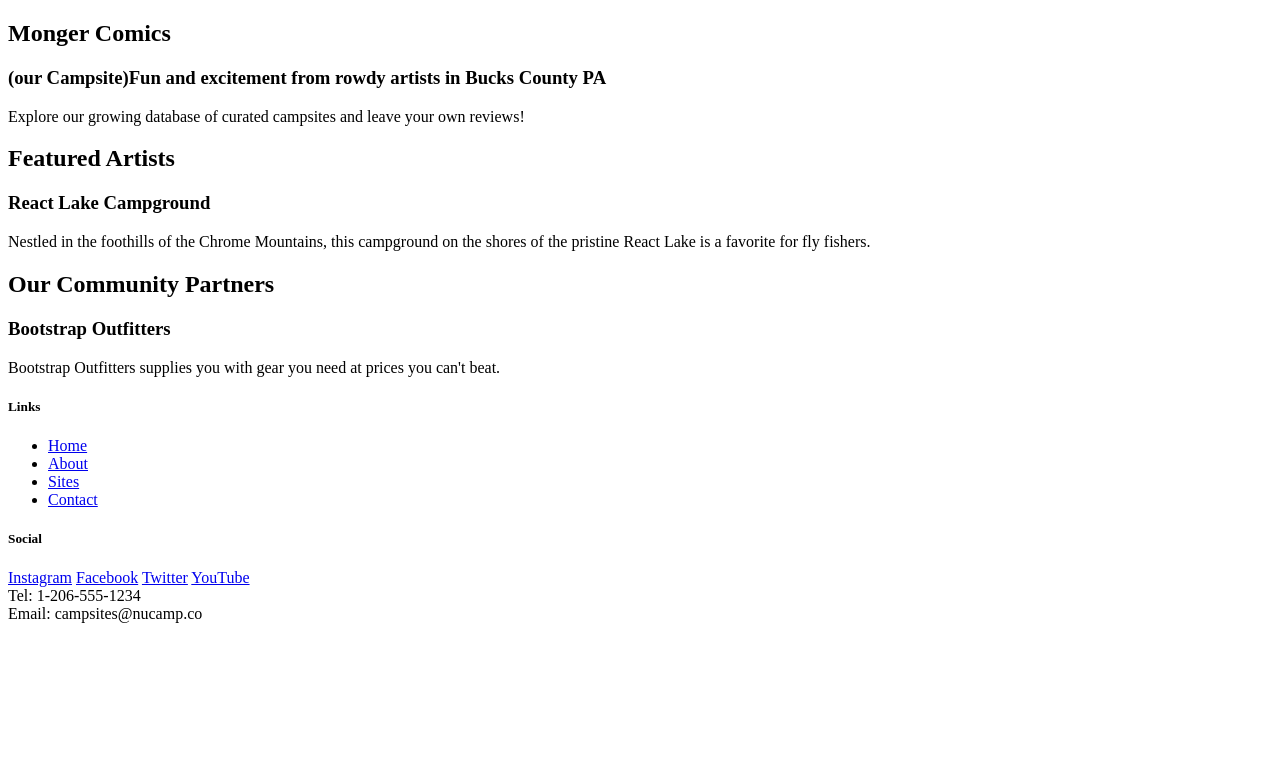
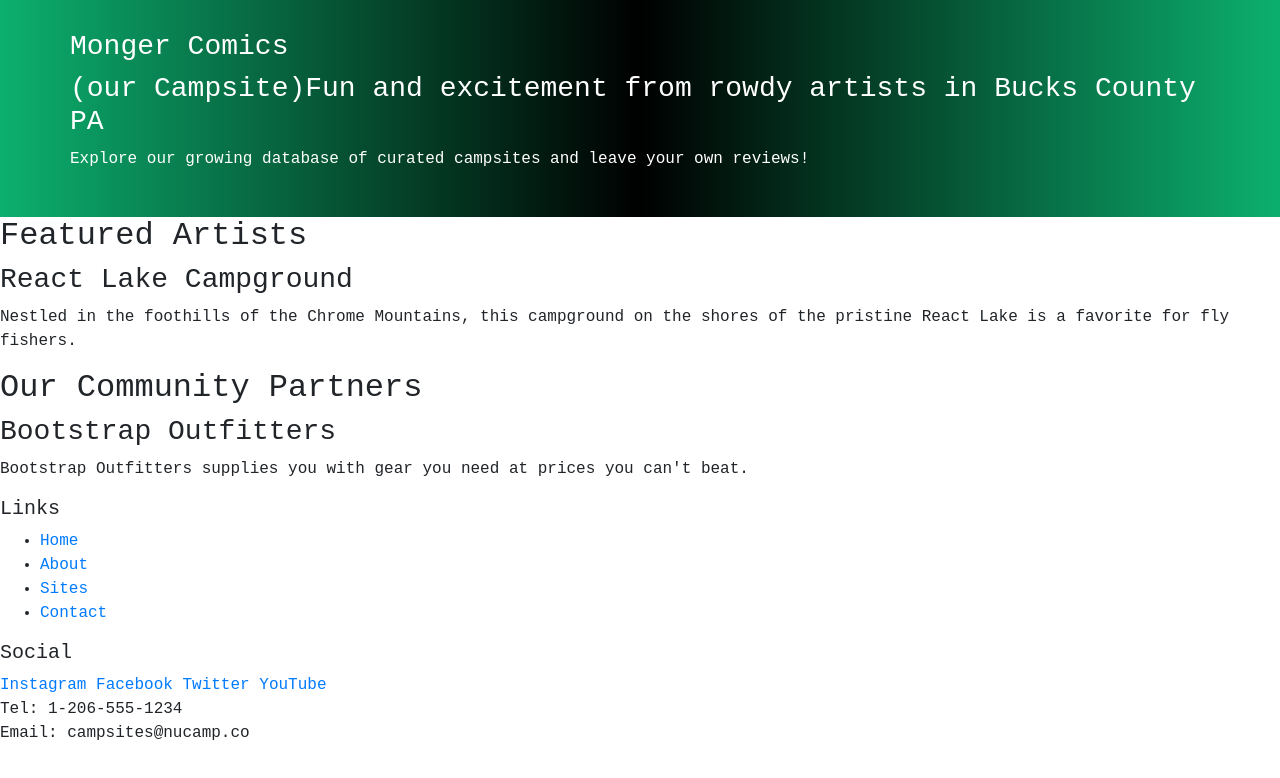
Before and after one commit to Ben-Brandaucode/BootstrapMongerComics, a website: page index.html in a window 1280 px wide. Drawn offline with nearby package versions, Linux system fonts and the light colour scheme.

Commit message:
MONGER affed Jumbotron and gradient

```diff
--- /dev/null
+++ b/css/styles.css
@@ -0,0 +1,13 @@
+body{
+    font-family: 'Courier New', Courier, monospace;
+}
+
+h1,h2,h3{
+    font-family: 'Courier New', Courier, monospace;
+}
+.jumbotron{
+    margin: 0;
+    padding: 30px;
+    background-image: linear-gradient(to right,#0CB06E,black,#0CB06E);
+    color: white;
+}
--- a/index.html
+++ b/index.html
@@ -1,18 +1,31 @@
 <!DOCTYPE html>
 <html lang="en">
 <head>
+<!-- required meta tags -->
     <meta charset="UTF-8">
     <meta http-equiv="X-UA-Compatible" content="IE=edge">
     <meta name="viewport" content="width=device-width, initial-scale=1.0">
-    <title>Monger Comics-Fun and excitement</title>
+
+<!-- Bootstrap CSS -->
+     <link rel="stylesheet" href="node_modules/bootstrap/dist/css/bootstrap.min.css" />
+ <!-- CSS call -->
+    <link rel="stylesheet" href="css/styles.css" />
+
+     <title>Monger Comics-Fun and excitement</title>
+
 </head>
 <body>
-    <div>
-        <h2>Monger Comics</h2>
-        <h3>(our Campsite)Fun and excitement from rowdy artists in Bucks County PA</h3>
-        <p>Explore our growing database of curated campsites and leave your own reviews!</p>
-    </div>
-
+    <header class="jumbotron jumbotron-fluid">
+        <div class="container">
+            <div class="row">
+                <div>
+                    <h3>Monger Comics</h2>
+                    <h3>(our Campsite)Fun and excitement from rowdy artists in Bucks County PA</h3>
+                    <p>Explore our growing database of curated campsites and leave your own reviews!</p>
+                </div>
+            </div>
+        </div>
+    </header>
     <div>
         <h2>Featured Artists</h2>
         <h3>React Lake Campground</h3>
@@ -47,5 +60,10 @@
             Email: campsites@nucamp.co
         </div>
     </footer>
+<!-- jQuery, then Popper.js, then Bootstrap JavaScript plugins.-->
+    <script src="node_modules/jquery/dist/jquery.slim.min.js"></script>
+    <script src="node_modules/popper.js/dist/umd/popper.min.js"></script>
+    <script src="node_modules/bootstrap/dist/js/bootstrap.min.js"></script>
+
 </body>
 </html>
--- a/package.json
+++ b/package.json
@@ -6,7 +6,7 @@
   "scripts": {
     "lite": "lite-server",
     "start": "npm run lite",
-    "test": "echo \"Error: no test specified\" && exit 1",
+    "test": "echo \"Error: no test specified\" && exit 1"
 
   },
   "repository": {
```
